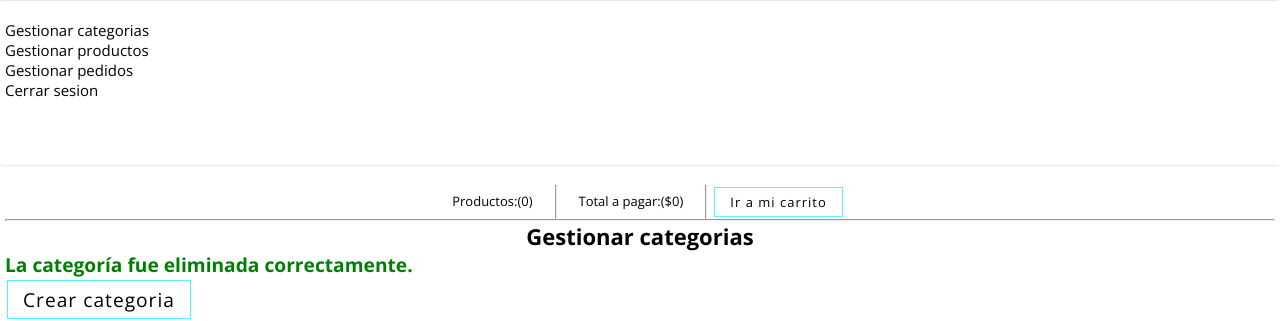
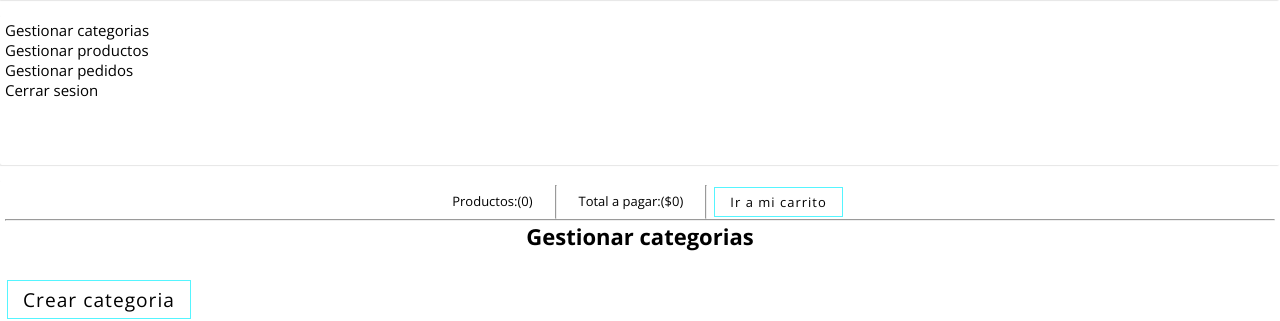
Before and after one commit to CoronelFederico/trabajo_final_DSM, a PHP site: page /project/categoria/index in a window 1280 px wide. Shown: the part 50-371 px from the top of the page. Run offline with PHP 8.4, Linux system fonts and the light colour scheme; the visitor is signed in with stand-in values (Sample User, id 1); data that the repository does not hold is empty.

Commit message:
actualizacion de utils y temporizador de alerta

```diff
--- a/helpers/utils.php
+++ b/helpers/utils.php
@@ -78,4 +78,10 @@
 
         return $value;
     }
+
+    public static function alert(){
+        echo "<script> const alert = document.getElementById('alert');function r() {alert.classList.add('animate__fadeOut')} setTimeout('r()', 5000);</script>";
+        echo "<script> const alert = document.getElementById('alert');function r() {alert.classList.remove('animate__animated')} setTimeout('r()', 5000);</script>";
+
+    }
 }
--- a/views/categoria/index.php
+++ b/views/categoria/index.php
@@ -1,15 +1,14 @@
 <h1>Gestionar categorias</h1>
 <?php if (isset($_SESSION['delete']) && $_SESSION['delete'] == 'complete') : ?>
-  <p class="animate__animated animate__backInLeft"> <strong style="color:green">
+    <p id="alert" class="animate__animated animate__backInLeft"> <strong style="color:green">
 
-        La categoría fue eliminada correctamente.
-    </strong> </p>
-
+            La categoría fue eliminada correctamente.
+        </strong> </p>
 
 <?php elseif (isset($_SESSION['delete']) && $_SESSION['delete'] != 'complete') : ?>
-   <p class="animate__animated animate__backInLeft"> <strong style="color:red" >
-        La categoría no fue eliminada. No olvides que para eliminar una categoría, la misma no debe contener ningún producto asociado.
-    </strong> </p>
+    <p id="alert" class="animate__animated animate__backInLeft"> <strong style="color:red">
+            La categoría no fue eliminada. No olvides que para eliminar una categoría, la misma no debe contener ningún producto asociado.
+        </strong> </p>
 <?php endif; ?>
 <?php Utils::deleteSession('delete'); ?>
 
@@ -37,3 +36,5 @@
     <?php endwhile; ?>
 
 </table>
+
+<?php Utils::alert()?>
```
Also changed, not shown: views/productos/gestion.php (+6 -4 lines).
